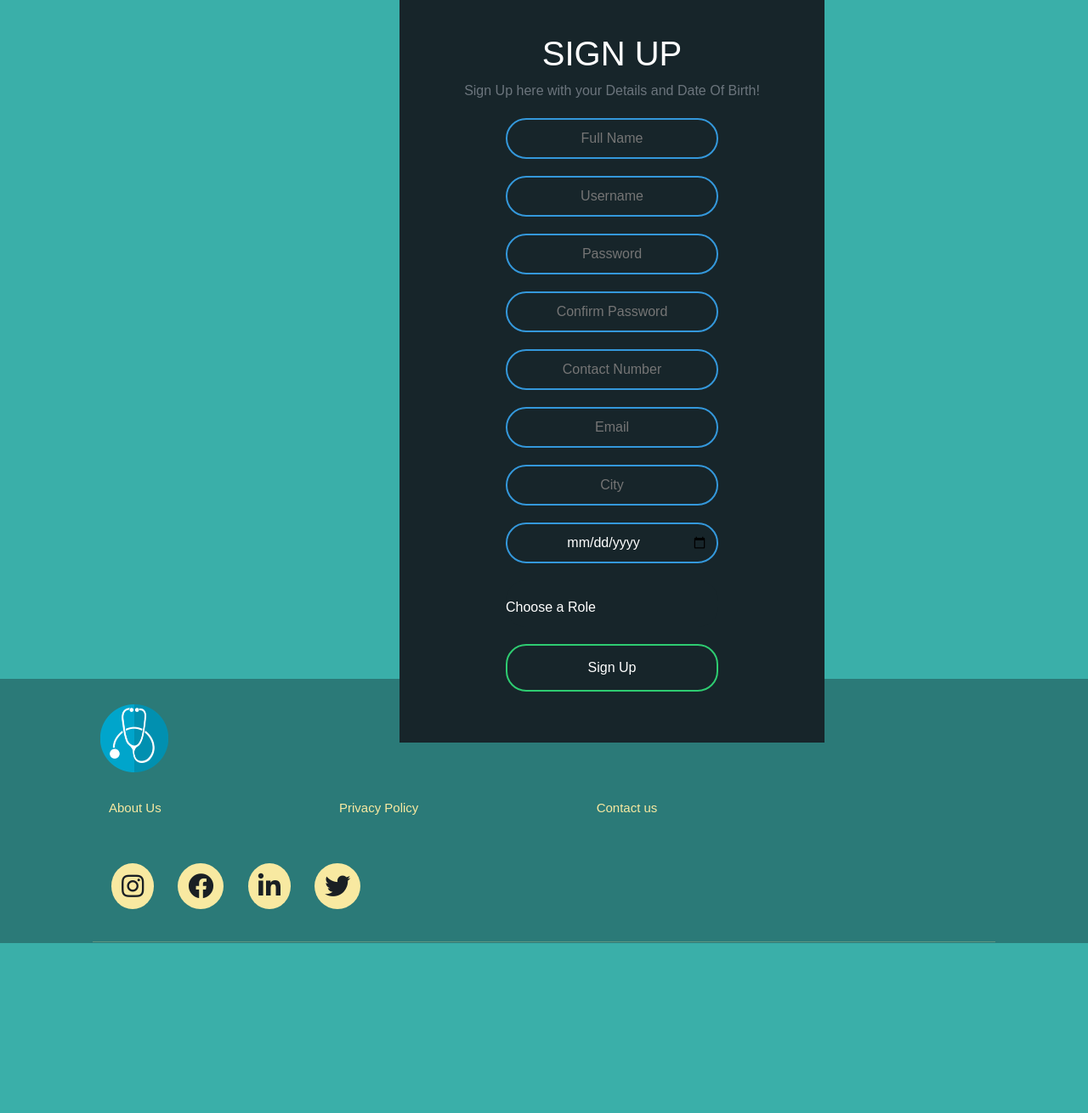
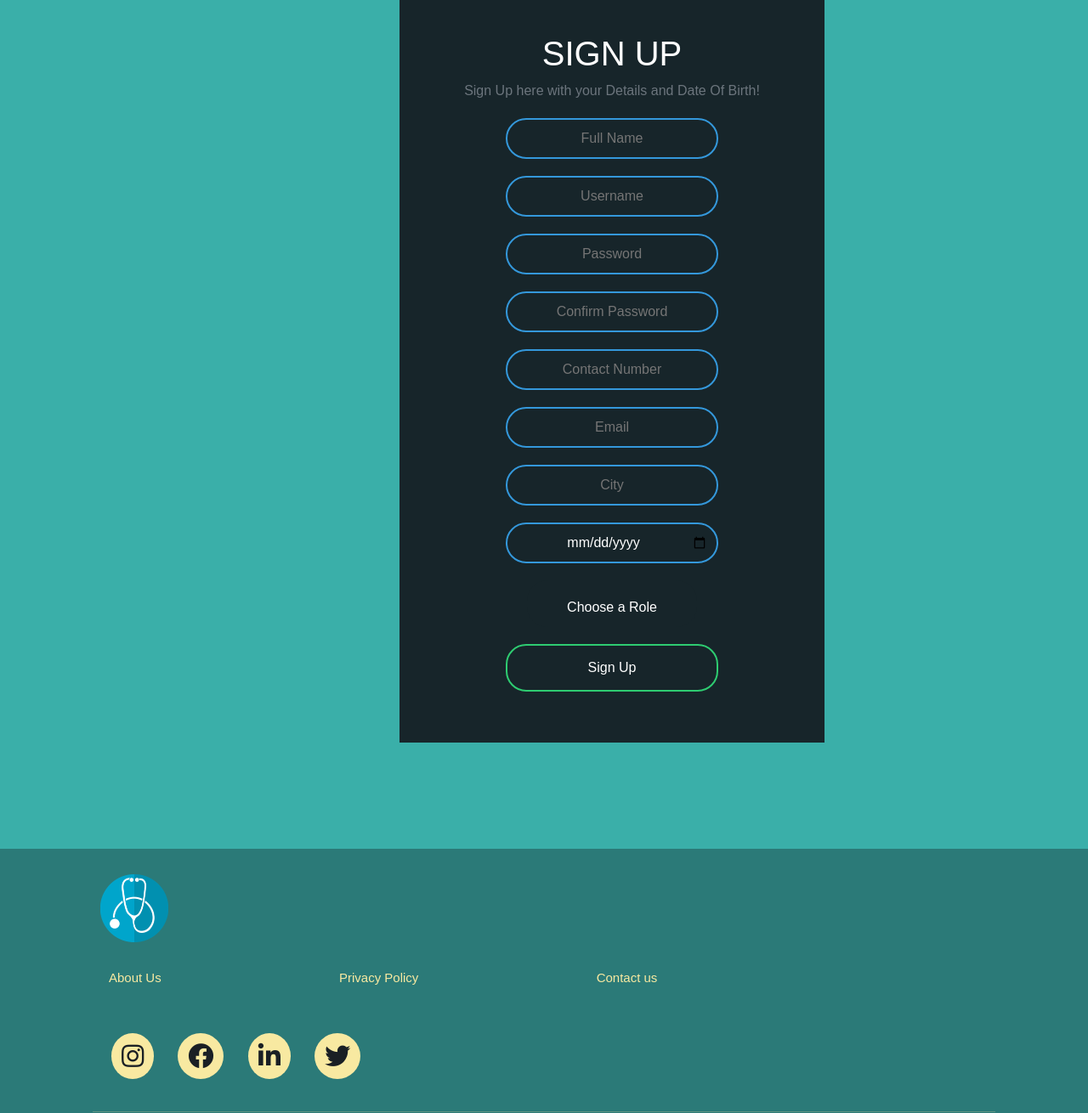
Before and after one commit to riya-ingale/PatientCenteredSystem, a Flask app: page /signup in a window 1280 px wide. Shown: the part 121-1431 px from the top of the page at 85% size. Before the commit the page ends 1231 px from the top, so only its background shows below. Run offline with Flask 2, Linux system fonts and the light colour scheme; parts of the project's set-up code (start-up, migrations or seed data) failed here and were passed over; some libraries are stand-ins or nearby versions.

Commit message:
Sign up dropdown

```diff
--- a/templates/signup.html
+++ b/templates/signup.html
@@ -40,7 +40,7 @@
   <p><br></p>
   <p><br></p>
 
-<div class="container d-flex justify-content-center" style="margin: 0px;padding: 0px;height: 700px;">
+<div class="container d-flex justify-content-center" style="margin: 0px;padding: 0px;height: 900px;">
             <div class="card">
                 <form class="box" method="POST">
                     <h1>Sign Up</h1>
@@ -55,8 +55,8 @@
                     <input type="date" name="dob" placeholder="Date Of Birth">
 
                     <!-- <div class="select"> -->
-                      <select name="roles" id="slct" style="width: 250px !important;height:55px; background-color: #17252A;color: #fff; border-color: #2ecc71;">
-                        <option name ="roles" selected disabled>Choose a Role</option>
+                      <select name="roles" id="slct" style="width: 200px !important;height:55px; background-color: #17252A;color: #fff; border-color: #2ecc71;border: 2px;">
+                        <option name ="roles" selected disabled style="text-align: center;"> Choose a Role</option>
                         <option name ="roles" value="Doctor">Doctor</option>
                         <option name ="roles" value="Lab">Lab</option>
                         <option name ="roles" value="Patient">Patient</option>
```
